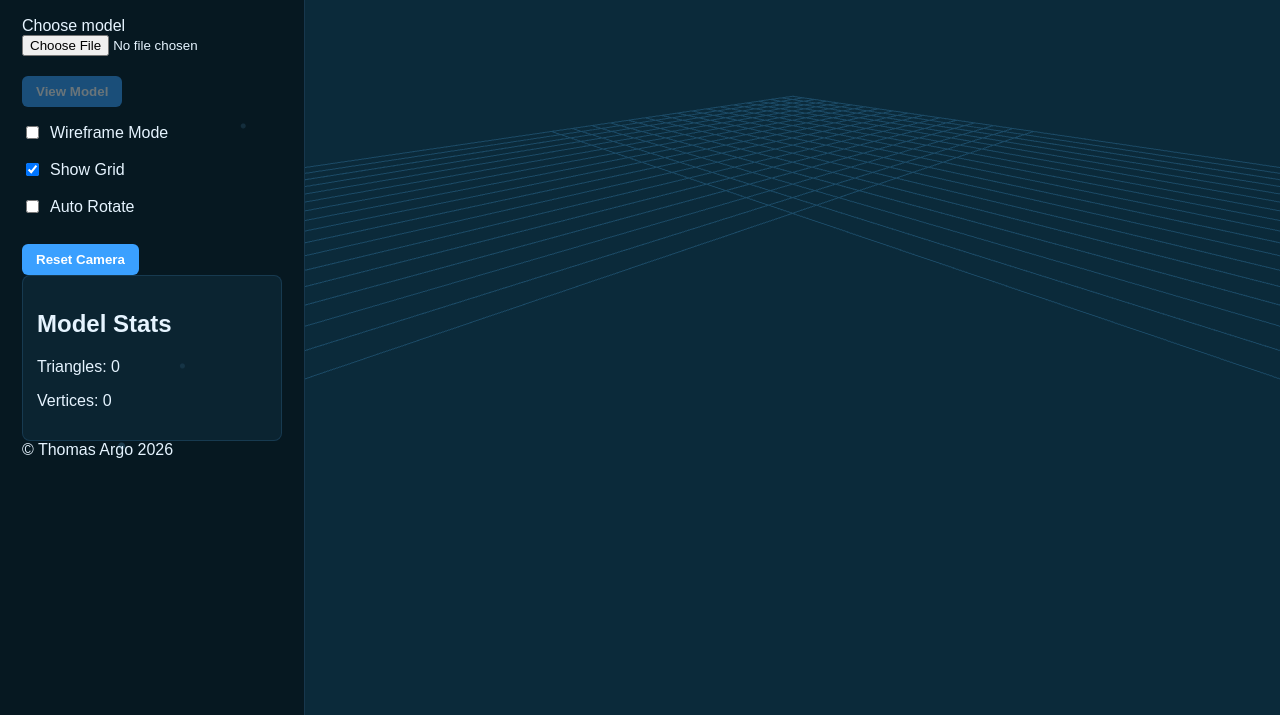
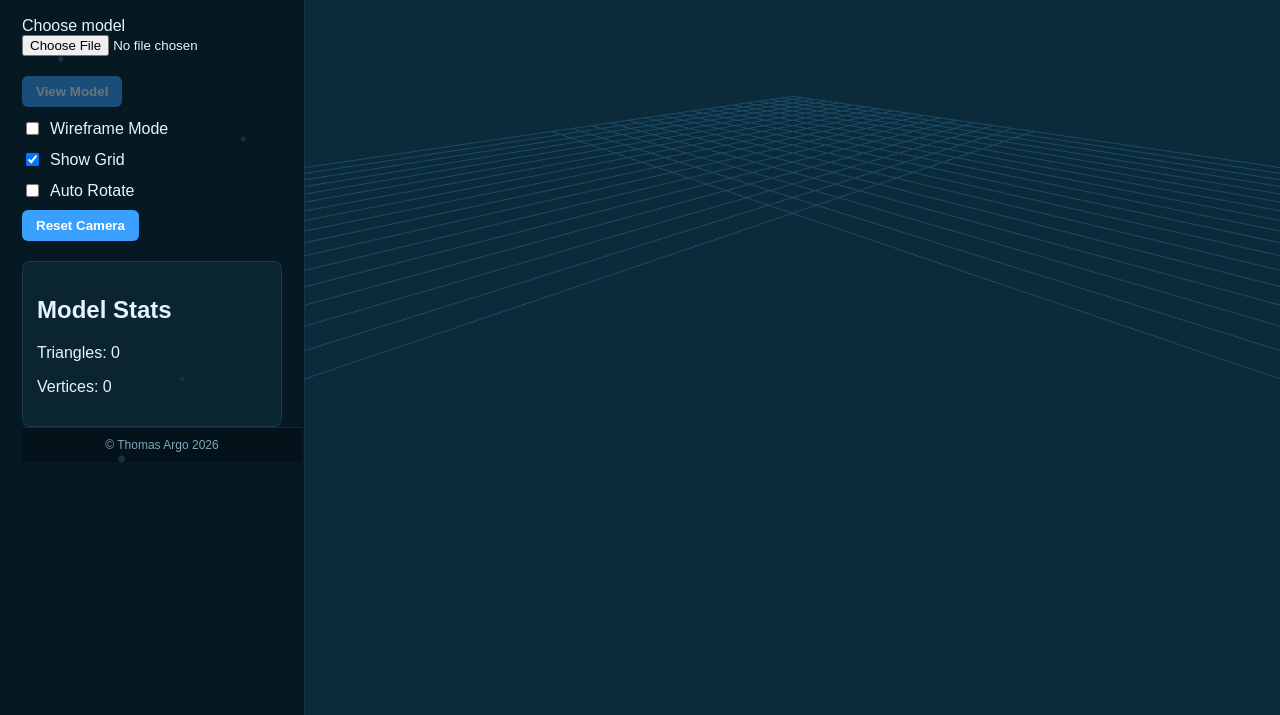
Before and after one commit to ThomasArgo/webcad-viewer, a plain HTML site: page index.html in a window 1280 px wide. Shown: the part 85-800 px from the top of the page. Drawn offline with nearby package versions, Linux system fonts and the light colour scheme; animation ran at ten frames a second.

Commit message:
Update style.css

```diff
--- a/style.css
+++ b/style.css
@@ -1,15 +1,11 @@
-/* page */
-
 body{
 margin:0;
-font-family:Arial, sans-serif;
+font-family:Arial;
 height:100vh;
 overflow:hidden;
 background:#071b26;
 color:#e6f4ff;
 }
-
-/* layout */
 
 .app-shell{
 display:flex;
@@ -27,14 +23,13 @@ background:#061821;
 border-right:1px solid rgba(90,180,255,0.2);
 }
 
-/* bubble animation layer (behind everything) */
+/* bubble layer */
 
 .bubble-layer{
 
 position:absolute;
 top:0;
 left:0;
-
 width:100%;
 height:100%;
 
@@ -46,33 +41,22 @@ radial-gradient(circle at 60% 70%,rgba(120,200,255,0.15) 2px,transparent 3px),
 radial-gradient(circle at 40% 80%,rgba(120,200,255,0.2) 3px,transparent 4px),
 radial-gradient(circle at 80% 40%,rgba(120,200,255,0.12) 2px,transparent 3px);
 
-animation:bubbleRise 22s linear infinite;
+animation:bubbleRise 25s linear infinite;
 
 pointer-events:none;
 }
-
-/* ensure sidebar UI is above bubbles */
 
 .sidebar > *:not(.bubble-layer){
 position:relative;
 z-index:1;
 }
 
-/* bubble motion */
-
 @keyframes bubbleRise{
-
-0%{
-transform:translateY(0);
+0%{transform:translateY(0)}
+100%{transform:translateY(-60%)}
 }
 
-100%{
-transform:translateY(-60%);
-}
-
-}
-
-/* sidebar text */
+/* text */
 
 .sidebar h1{
 margin-top:0;
@@ -86,13 +70,11 @@ font-size:14px;
 margin-bottom:20px;
 }
 
-/* file input */
+/* inputs */
 
 input[type="file"]{
 margin-bottom:10px;
 }
-
-/* loading text */
 
 #loading-text{
 display:none;
@@ -112,35 +94,43 @@ background:#3aa0ff;
 color:white;
 font-weight:bold;
 cursor:pointer;
-transition:0.2s;
 }
 
 button:disabled{
-opacity:0.4;
+opacity:.4;
 cursor:not-allowed;
 }
-
-button:hover:not(:disabled){
-background:#5cb6ff;
-}
-
-/* toggle spacing */
 
 .toggle-row{
 display:flex;
 align-items:center;
 gap:8px;
-margin-top:16px;
-margin-bottom:18px;
+margin-top:12px;
 }
 
-/* stats card */
+/* stats */
 
 .stats-card{
+margin-top:20px;
 background:rgba(20,55,75,0.4);
 padding:14px;
 border-radius:8px;
 border:1px solid rgba(90,180,255,0.15);
+}
+
+/* footer */
+
+.sidebar-footer{
+position:absolute;
+bottom:0;
+left:0;
+width:100%;
+padding:10px;
+font-size:12px;
+text-align:center;
+color:#7fa5b7;
+background:rgba(0,0,0,0.2);
+border-top:1px solid rgba(90,180,255,0.15);
 }
 
 /* VIEWPORT */
@@ -149,10 +139,7 @@ border:1px solid rgba(90,180,255,0.15);
 flex:1;
 background:#0b2a3a;
 overflow:hidden;
-position:relative;
 }
-
-/* canvas */
 
 canvas{
 width:100%;
```
